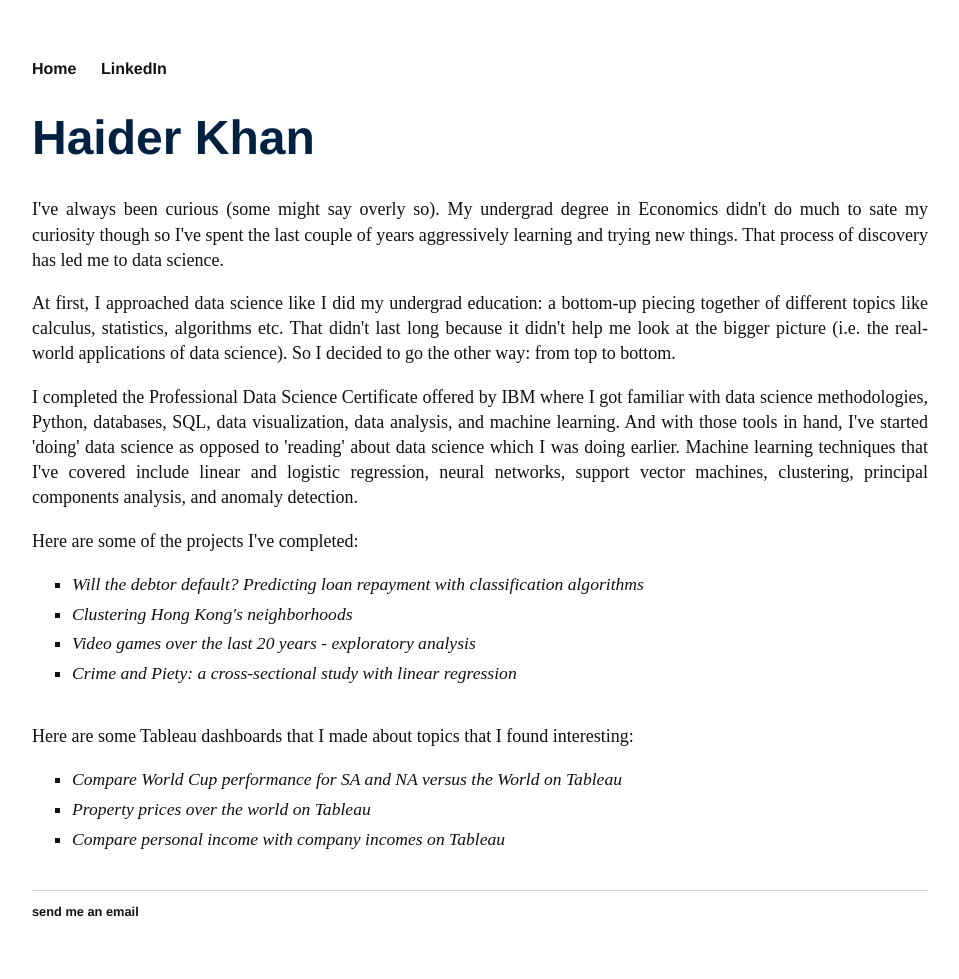
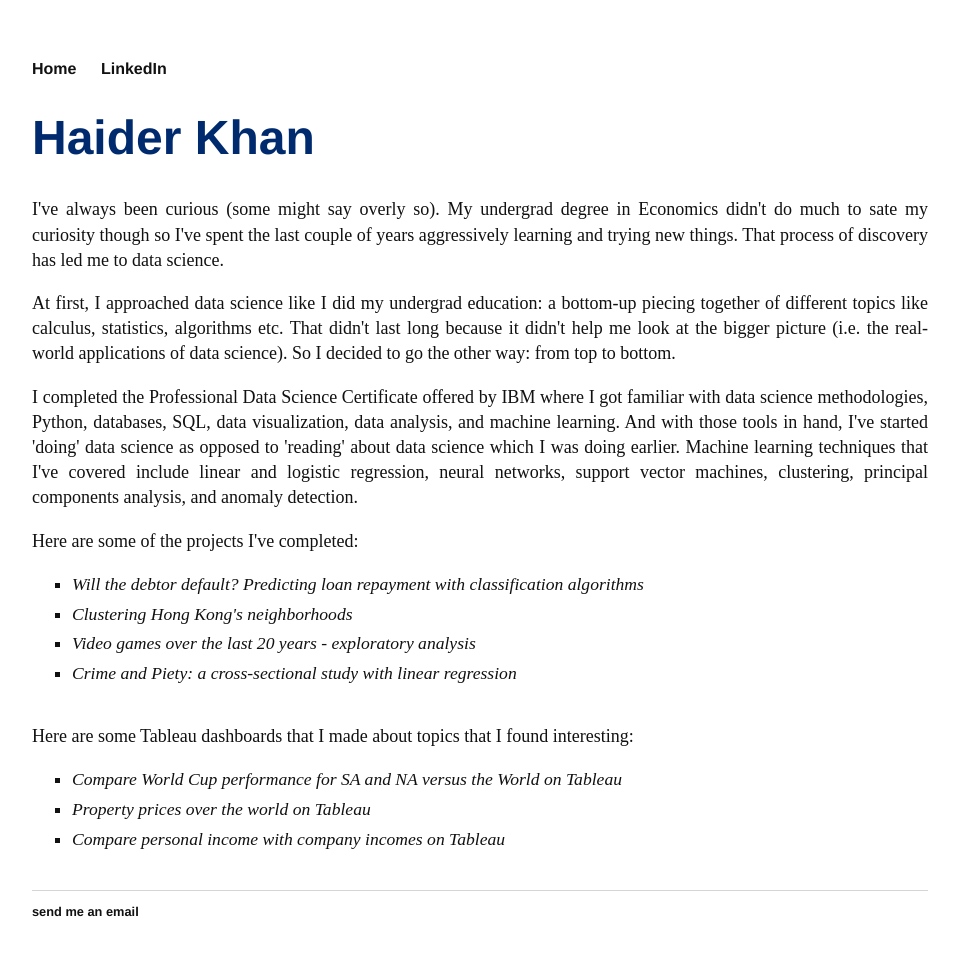
Before and after one commit to h2kh/h2kh.github.io, a Jekyll site: the page built from index.html, in a window 1280 px wide. Shown: the whole page, without its empty margins (160-1119 px from the left). Built offline with Jekyll 4.4.1, drawn with Linux system fonts in a browser that asks for light colours.

Commit message:
Update main.css

```diff
--- a/css/main.css
+++ b/css/main.css
@@ -24,7 +24,7 @@ a:hover {
 h1 {
     font-size: 3em;
     font-family:'Helvetica', 'Arial', 'Sans-Serif';
-    color: #022140
+    color: #002a6e
 }
 p {
     font-size: 1.5em;
```
